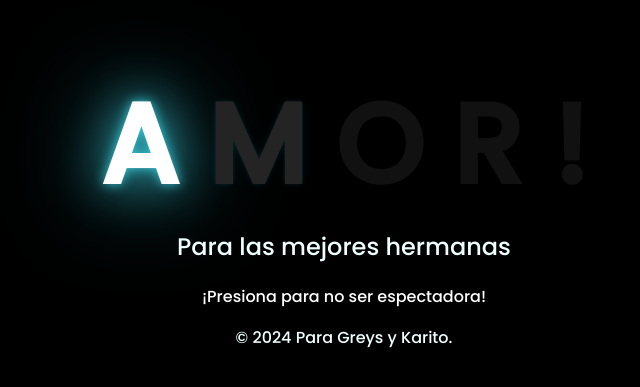
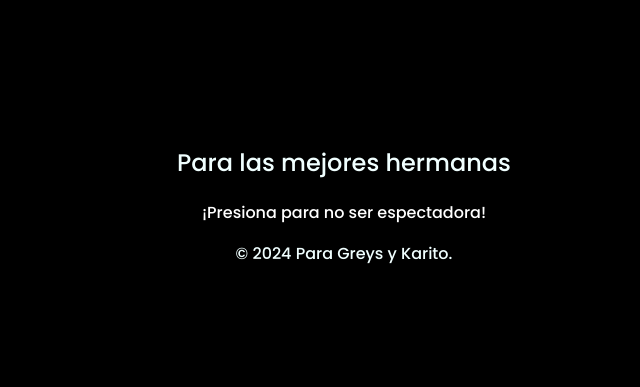
Before and after one commit to Jospi04/Flores-para-mi-hermana, a plain HTML site: page index.html in a window 1280 px wide. Shown: the part 123-510 px from the top of the page, without its empty margins (304-944 px from the left). Drawn offline with Linux system fonts and the light colour scheme.

Commit message:
Update index.html

```diff
--- a/index.html
+++ b/index.html
@@ -11,11 +11,7 @@
 
     <div class="greetings">
 
-        <span>A</span>
-        <span>M</span>
-        <span>O</span>
-        <span>R</span>
-        <span>!</span>
+
     </div>
     <div class="description">
         <span>Para las mejores hermanas</span>
```
